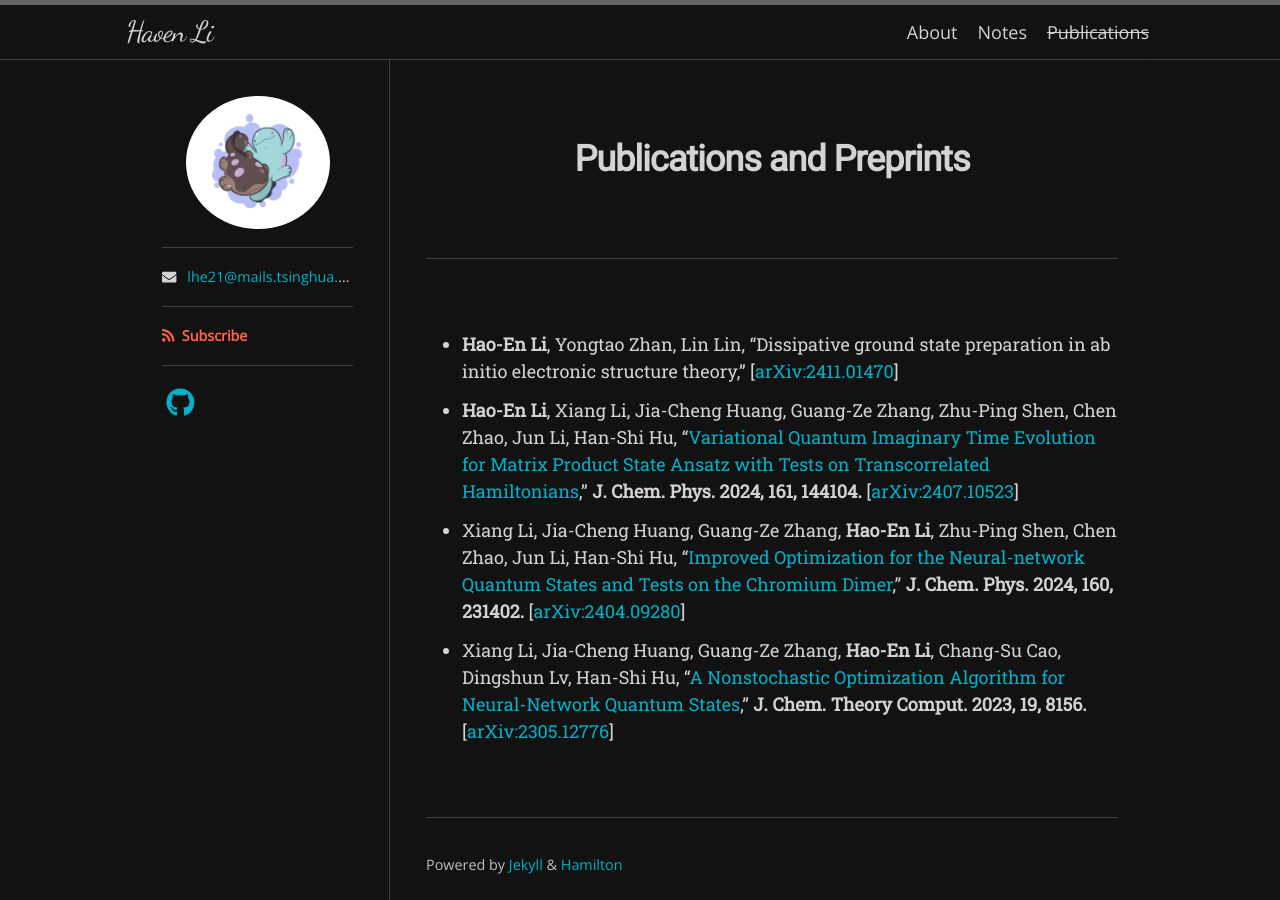
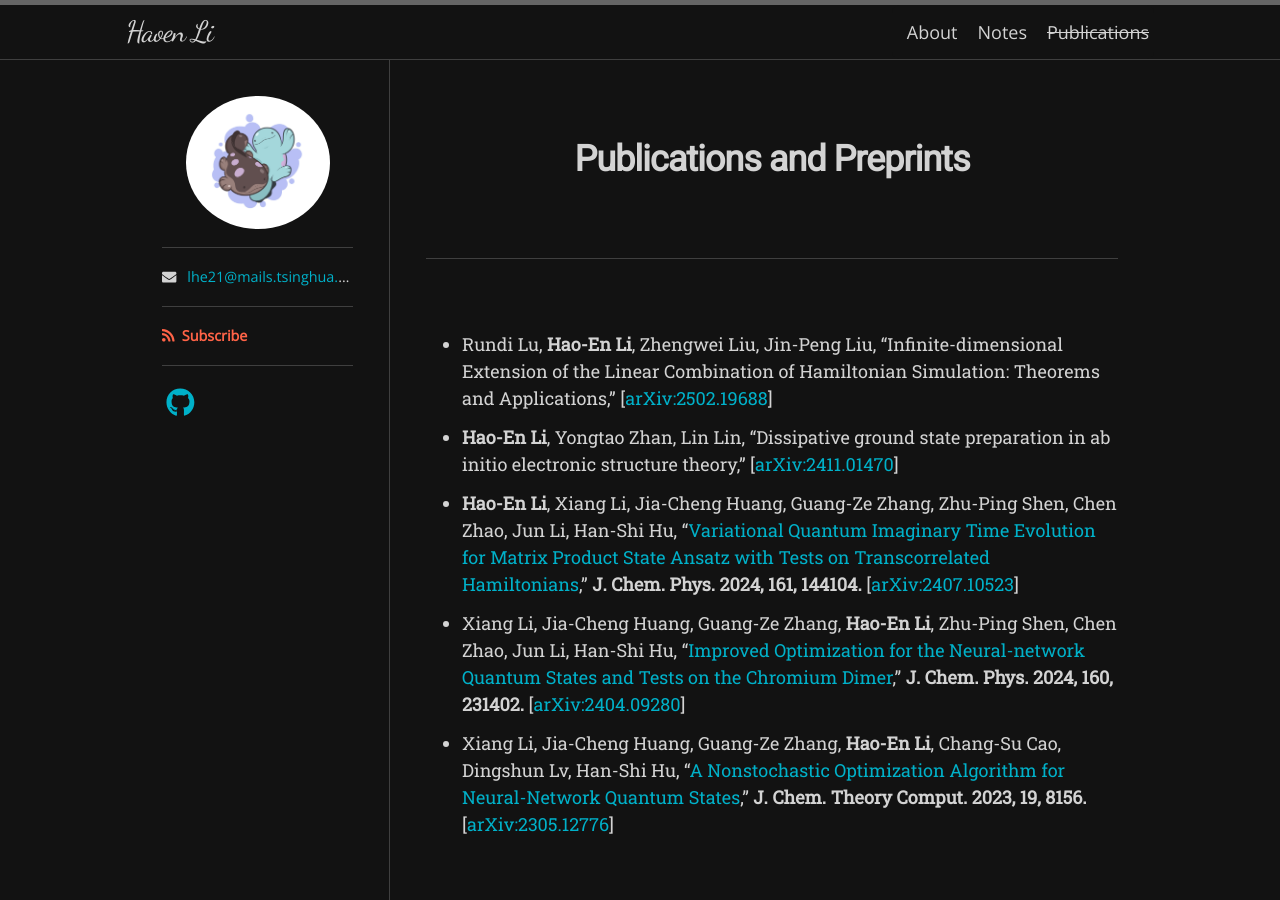
Before and after one commit to haoen2021/haoen2021.github.io, a Jekyll site: the page built from pubs.md, in a window 1280 px wide. Built offline with Jekyll 4.4.1, drawn with Linux system fonts in a browser that asks for light colours; nearby versions of some CDN libraries; some web fonts are replaced.

Commit message:
Update pubs.md

```diff
--- a/pubs.md
+++ b/pubs.md
@@ -3,6 +3,7 @@ layout: page
 title: Publications and Preprints
 permalink: /pubs/
 ---
++ Rundi Lu, **Hao-En Li**, Zhengwei Liu, Jin-Peng Liu, "Infinite-dimensional Extension of the Linear Combination of Hamiltonian Simulation: Theorems and Applications," [[arXiv:2502.19688](http://arxiv.org/abs/2502.19688)]
 + **Hao-En Li**, Yongtao Zhan, Lin Lin, "Dissipative ground state preparation in ab initio electronic structure theory," [[arXiv:2411.01470](https://arxiv.org/abs/2411.01470)]
 + **Hao-En Li**, Xiang Li, Jia-Cheng Huang, Guang-Ze Zhang, Zhu-Ping Shen, Chen Zhao, Jun Li, Han-Shi Hu, "[Variational Quantum Imaginary Time Evolution for Matrix Product State Ansatz with Tests on Transcorrelated Hamiltonians](https://doi.org/10.1063/5.0228731)," **J. Chem. Phys. 2024, 161, 144104.** [[arXiv:2407.10523](https://arxiv.org/abs/2407.10523)]
 + Xiang Li, Jia-Cheng Huang, Guang-Ze Zhang, **Hao-En Li**, Zhu-Ping Shen, Chen Zhao, Jun Li, Han-Shi Hu, "[Improved Optimization for the Neural-network Quantum States and Tests on the Chromium Dimer](https://doi.org/10.1063/5.0214150)," **J. Chem. Phys. 2024, 160, 231402.** [[arXiv:2404.09280](https://arxiv.org/abs/2404.09280)]
```
